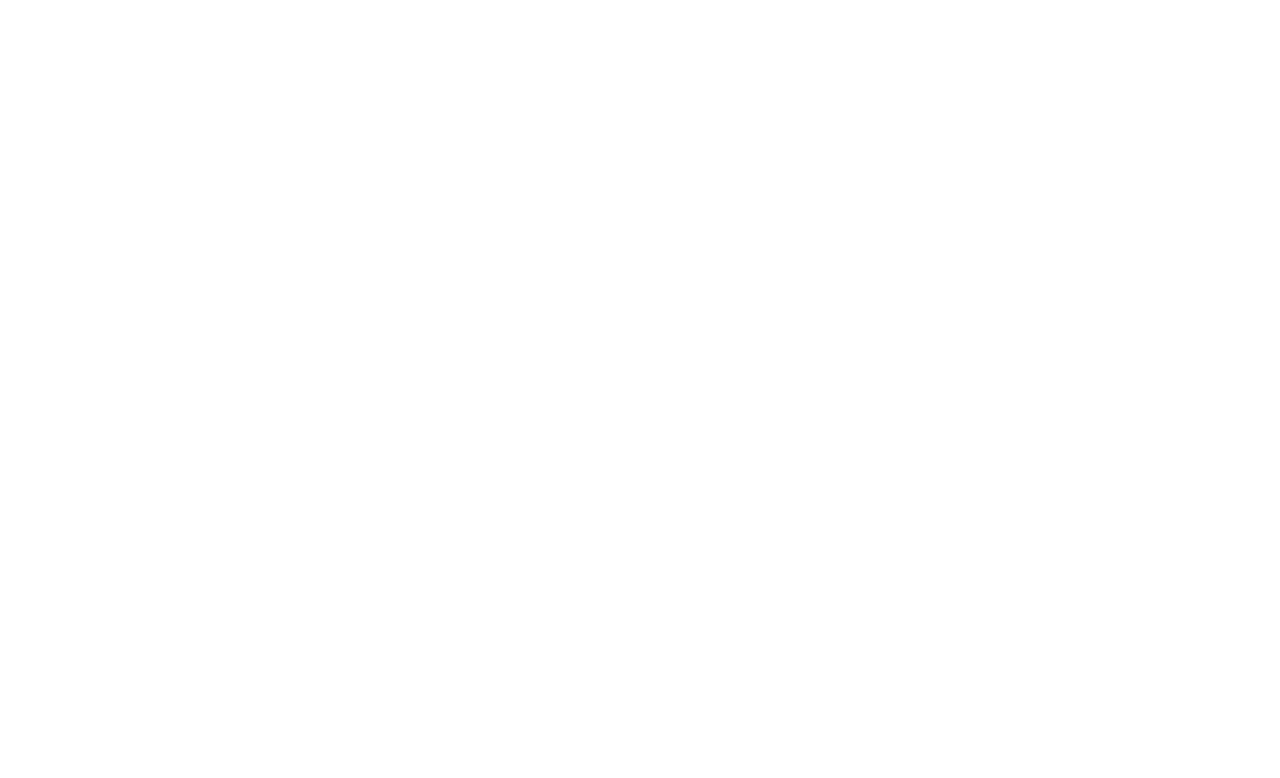
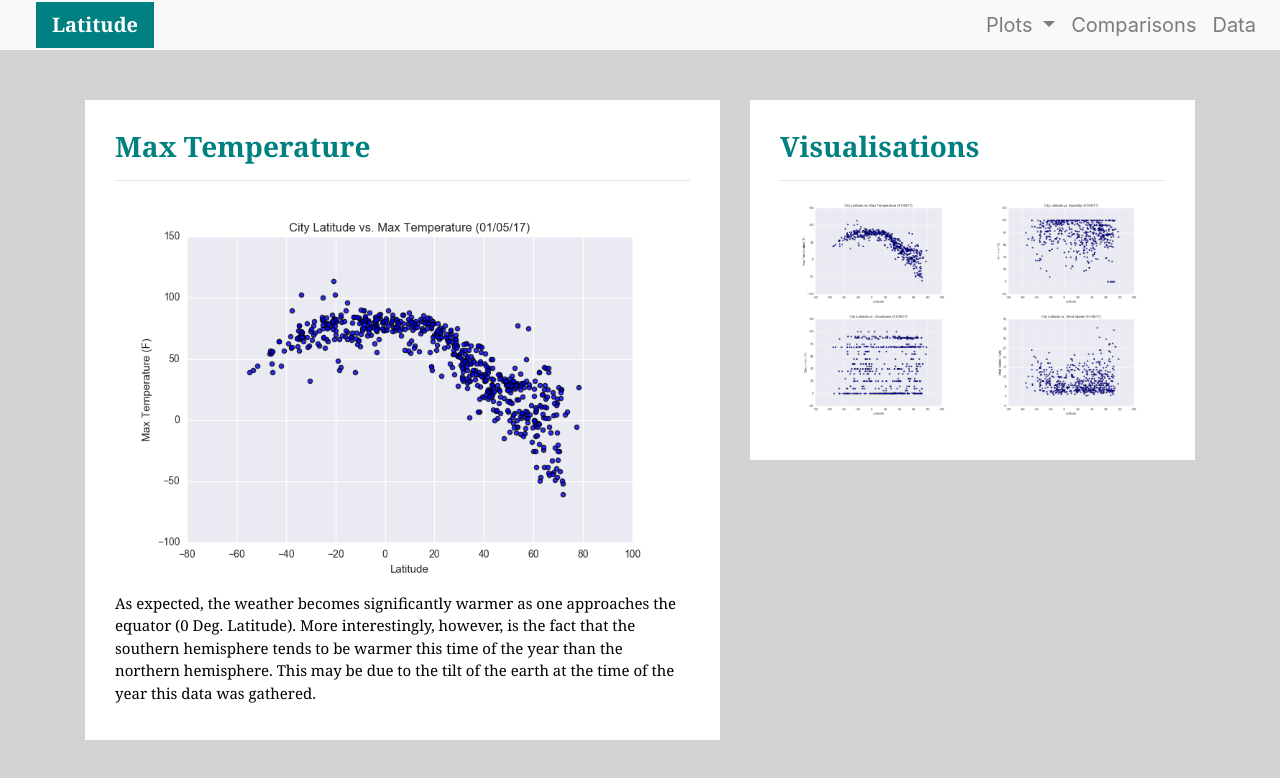
Before and after one commit to nicksullivan21/web-design-challenge, a plain HTML site: page WebVisualisations/maxTemp.html in a window 1280 px wide. Drawn offline with nearby package versions, Linux system fonts and the light colour scheme.

Commit message:
Finished maxTemp.html

```diff
--- a/WebVisualisations/maxTemp.html
+++ b/WebVisualisations/maxTemp.html
@@ -0,0 +1,105 @@
+<!DOCTYPE html>
+<html lang="en-GB">
+
+<head>
+    <meta charset="utf-8" />
+    <meta http-equiv="X-UA-Compatible" content="IE=edge">
+    <title>Weather Visualisations</title>
+    <meta name="viewport" content="width=device-width, initial-scale=1">
+
+    <!-- Bring in Bootstrap stylesheet -->
+    <link rel="stylesheet" href="https://stackpath.bootstrapcdn.com/bootstrap/4.3.1/css/bootstrap.min.css" integrity="sha384-ggOyR0iXCbMQv3Xipma34MD+dH/1fQ784/j6cY/iJTQUOhcWr7x9JvoRxT2MZw1T" crossorigin="anonymous">
+    <!-- CSS link -->
+    <link rel="stylesheet" type="text/css" href="style.css">
+</head>
+
+<body>
+    <!-- Navigation Bar -->
+    <div class="navigation">
+        <nav class="navbar navbar-expand-lg navbar-light bg-light">
+            <a class="navbar-brand" href="landing.html">Latitude</a>
+            <button class="navbar-toggler" type="button" data-toggle="collapse" data-target="#navbarNavDropdown"
+                aria-controls="navbarNavDropdown" aria-expanded="false" aria-label="Toggle navigation">
+            <span class="navbar-toggler-icon"></span>
+            </button>
+            <div class="collapse navbar-collapse" id="navbarNavDropdown">
+                <ul class="navbar-nav ml-auto">
+                    <li class="nav-item dropdown">
+                        <a class="nav-link dropdown-toggle" href="#" id="navbarDropdownMenuLink" data-toggle="dropdown"
+                            aria-haspopup="true" aria-expanded="false">
+                        Plots
+                        </a>
+                        <div class="dropdown-menu" aria-labelledby="navbarDropdownMenuLink">
+                            <a class="dropdown-item" href="maxTemp.html">Max Temperature</a>
+                            <a class="dropdown-item" href="humidity.html">Humidity</a>
+                            <a class="dropdown-item" href="cloudiness.html">Cloudiness</a>
+                            <a class="dropdown-item" href="windSpeed.html">Wind Speed</a>
+                        </div>
+                    </li>
+                    <li class="nav-item">
+                        <a class="nav-link" href="comparisons.html">Comparisons</a>
+                    </li>
+                    <li class="nav-item">
+                        <a class="nav-link" href="data.html">Data</a>
+                    </li>
+                </ul>
+            </div>
+        </nav>
+    </div>
+
+    <!-- MaxTemp page content -->
+    <div class="container">
+        <div class="row">
+            <div class="col-lg-7 col-md-12">
+                <!-- MaxTemp summary box-->
+                <div class="box" style="padding-bottom: 20px;">
+                    <h3 class="title">Max Temperature</h3>
+                    <hr>
+                    <img src="Resources/images/Fig1.png">
+                    <p>As expected, the weather becomes significantly warmer as one approaches the equator (0 Deg. Latitude).
+                        More interestingly, however, is the fact that the southern hemisphere tends to be warmer this time of the
+                        year than the northern hemisphere. This may be due to the tilt of the earth at the time of the year this
+                        data was gathered.</p>
+                </div>
+            </div>
+            <div class="col-lg-5 col-md-12">
+                <!-- Visualisations box -->
+                <div class="box">
+                    <h3 class="title">Visualisations</h3>
+                    <hr>
+                    <div class="container">
+                        <div class="row" style="padding-bottom: 30px;">
+                            <div class="col-6">
+                                <a href="maxTemp.html">
+                                    <img class="panel" src="Resources/images/Fig1.png" alt="MaxTemp Plot">
+                                </a>
+                            </div>
+                            <div class="col-6">
+                                <a href="humidity.html">
+                                    <img class="panel" src="Resources/images/Fig2.png" alt="Humidity Plot">
+                                </a>
+                            </div>
+                            <div class="col-6">
+                                <a href="cloudiness.html">
+                                    <img class="panel" src="Resources/images/Fig3.png" alt="Cloudiness Plot">
+                                </a>
+                            </div>
+                            <div class="col-6">
+                                <a href="windSpeed.html">
+                                    <img class="panel" src="Resources/images/Fig4.png" alt="WindSpeed Plot">
+                                </a>
+                            </div>
+                        </div>
+                    </div>
+                </div>
+            </div>
+        </div>
+    </div>
+
+    <!-- Bootstrap Javascript -->
+    <script src="https://code.jquery.com/jquery-3.3.1.slim.min.js" integrity="sha384-q8i/X+965DzO0rT7abK41JStQIAqVgRVzpbzo5smXKp4YfRvH+8abtTE1Pi6jizo" crossorigin="anonymous"></script>
+    <script src="https://cdnjs.cloudflare.com/ajax/libs/popper.js/1.14.7/umd/popper.min.js" integrity="sha384-UO2eT0CpHqdSJQ6hJty5KVphtPhzWj9WO1clHTMGa3JDZwrnQq4sF86dIHNDz0W1" crossorigin="anonymous"></script>
+    <script src="https://stackpath.bootstrapcdn.com/bootstrap/4.3.1/js/bootstrap.min.js" integrity="sha384-JjSmVgyd0p3pXB1rRibZUAYoIIy6OrQ6VrjIEaFf/nJGzIxFDsf4x0xIM+B07jRM" crossorigin="anonymous"></script>
+
+</body>
+</html>
--- a/WebVisualisations/style.css
+++ b/WebVisualisations/style.css
@@ -24,7 +24,7 @@ body{
     color: teal;
 }
 .dropdown .dropdown-menu .dropdown-item:active, .dropdown .dropdown-menu .dropdown-item:hover{
-    background-color: goldenrod;
+    background-color: teal;
 }
 .nav-link:hover{
     background-color: teal;
```
Also changed, not shown: WebVisualisations/landing.html (+0 -2 lines).
